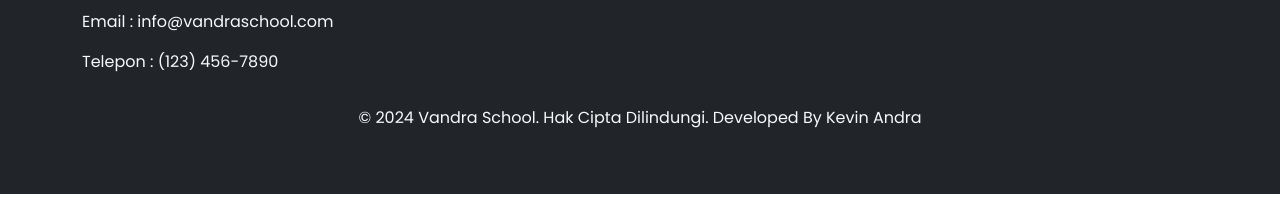
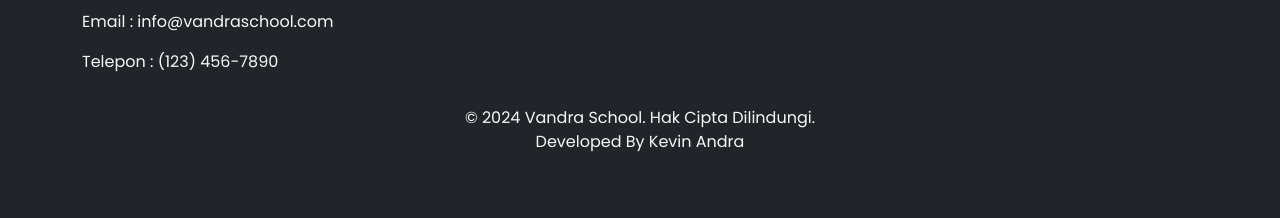
Before and after one commit to vandraaa/school-website, a plain HTML site: page kontak.html in a window 1280 px wide. Shown: the part 812-1030 px from the top of the page. Before the commit the page ends 1006 px from the top, so only its background shows below. Drawn offline with nearby package versions, Linux system fonts and the light colour scheme; a small style sheet from the web is missing.

Commit message:
Update kontak.html

```diff
--- a/kontak.html
+++ b/kontak.html
@@ -107,7 +107,7 @@
             </div>
         </div>
         <div class="text-center mt-3">
-            <p>&copy; 2024 Vandra School. Hak Cipta Dilindungi. Developed By Kevin Andra</p>
+            <p>&copy; 2024 Vandra School. Hak Cipta Dilindungi. <br> Developed By Kevin Andra</p>
         </div>
     </footer>
     <!-- End Footer -->
```
